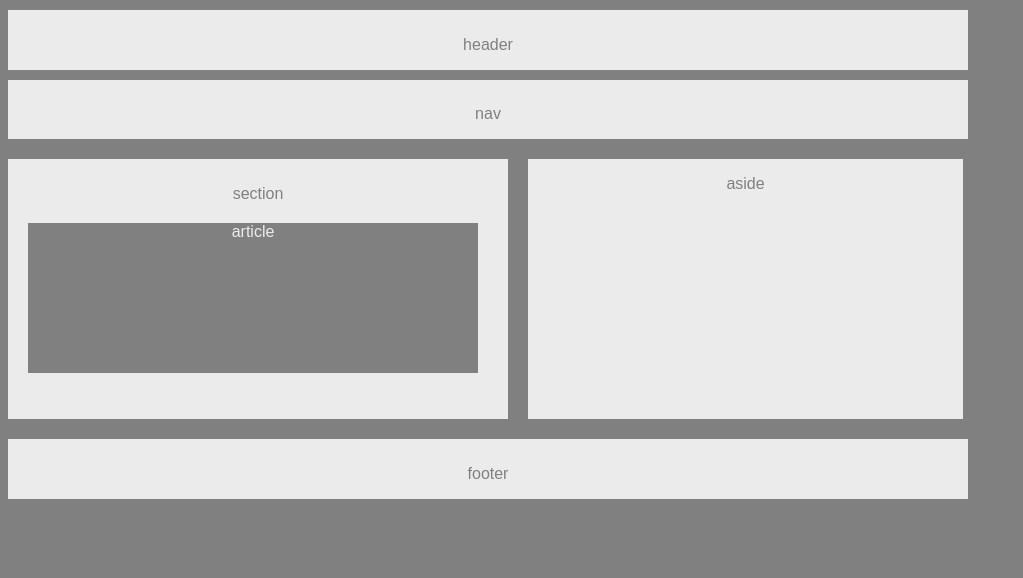
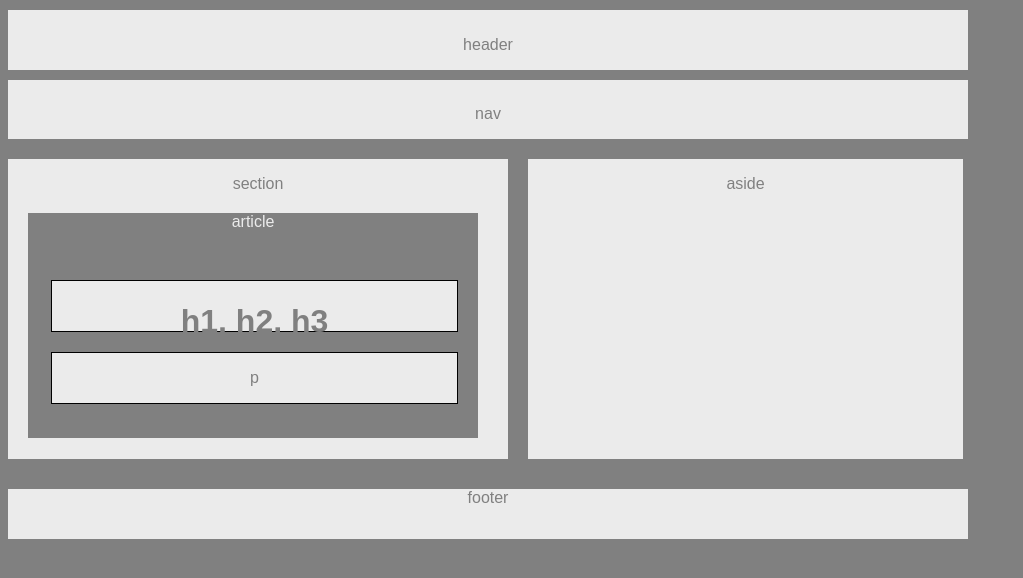
Before and after one commit to KellyJ57/HW-Wireframe1, a plain HTML site: page index.html in a window 1280 px wide. Shown: the whole page, without its empty margins (0-1023 px from the left). Drawn offline with Linux system fonts and the light colour scheme.

Commit message:
need minor adjustments

```diff
--- a/index.html
+++ b/index.html
@@ -1,5 +1,6 @@
 <!DOCTYPE html>
 <html lang="en">
+
 <head>
     <meta charset="UTF-8">
     <meta name="viewport" content="width=device-width, initial-scale=1.0">
@@ -7,24 +8,26 @@
     <title>Document</title>
     <link rel="stylesheet" type="text/css" href="style.css">
 </head>
+
 <body>
+    <div id="main">
         <div class="header">
             <p> header</p>
         </div>
         <div class="header">
             <p>nav</p>
         </div>
-    <div class = "section">
+        <div class="section">
             <p>section</p>
             <!--I need help with boxes in boxes-->
-            <div class= "article">
-                <p>article</p><!--
+            <div class="article">
+                <p>article</p>
                 <div class="handp">
                     <h1>h1, h2, h3</h1>
                 </div>
-                <div class="handp">
+                <div class="andp">
                     <p>p</p>
-                </div>-->
+                </div>
             </div>
         </div>
         <div class="aside">
@@ -33,5 +36,7 @@
         <div class="footer">
             <p> footer</p>
         </div>
+    </div>
 </body>
+
 </html>
--- a/style.css
+++ b/style.css
@@ -6,6 +6,16 @@ body {
     font-size: '18px';
 
 }
+
+/* p {
+    color: #00ff00;
+} */
+
+/* #main {
+    margin-left: auto;
+    margin-right: auto;
+    width: 500px;
+} */
 
 .header {
     margin-left: auto;
@@ -26,11 +36,11 @@ body {
     margin-right: 20px;
     margin-top: 20px;
     margin-bottom: 20px;
-    height: 250px;
+    height: 300px;
     color: grey;
     background: #ebebeb;
     text-align: center;
-    padding-top: 1%;
+    /* padding-top: 1%; */
     float:left;
 }
 
@@ -40,25 +50,48 @@ body {
     margin-right: 20px;
     margin-top: 20px;
     margin-bottom: auto;
-    height: 150px;
+    height: 225px;
     color: #ebebeb;
     background:grey;
     text-align: center;
+    /* overflow: auto;  */
 }
 .handp {
-    width: 300px;
-    padding-left: 20px;
+    border: 1px solid #000;
+    width: 90%;
+    height: 50px;
+    /* padding-left: 2px;
     padding-right: 20px;
     padding-top: 75px;
     padding-bottom: 10px;
-    margin-left: 5px;
-    margin-right: 5px;
-    margin-top: 10px;
-    margin-bottom: 2px;
-    height: 15px;
+    padding: auto;*/
+     margin-left: 23px;
+    /*margin-right: 5px; */
+    margin-top: 49px; /*
+    margin-bottom: 2px; */
     color: grey;
     background: #ebebeb;
     text-align: center;
+    vertical-align: middle;
+
+}
+.andp {
+    border: 1px solid #000;
+    width: 90%;
+    height: 50px;
+    /* padding-left: 2px;
+    padding-right: 20px;
+    padding-top: 75px;
+    padding-bottom: 10px;
+    padding: auto;*/
+     margin-left: 23px;
+    /*margin-right: 5px; */
+    margin-top: 20px; /*
+    margin-bottom: 2px; */
+    color: grey;
+    background: #ebebeb;
+    text-align: center;
+    vertical-align: middle;
 
 }
 .aside {
@@ -67,22 +100,21 @@ body {
     margin-right: 0px;
     margin-top: 20px;
     margin-bottom: 20px;
-    height: 260px;
+    height: 300px;
     color:grey;
     background: #ebebeb;
     text-align: center;
-    float: left;    s
+    float: left;
 }
 
 .footer {
     margin-left: auto;
     margin-right: auto;
-    margin-top: 300px;
+    margin-top: 350px;
     margin-bottom: 10px;
     height: 50px;
     color: grey;
     background: #ebebeb;
     text-align: center;
-    padding-top: 1%;
     vertical-align: middle;
 }
```
Lines whose indentation alone changed are shown as unchanged.
